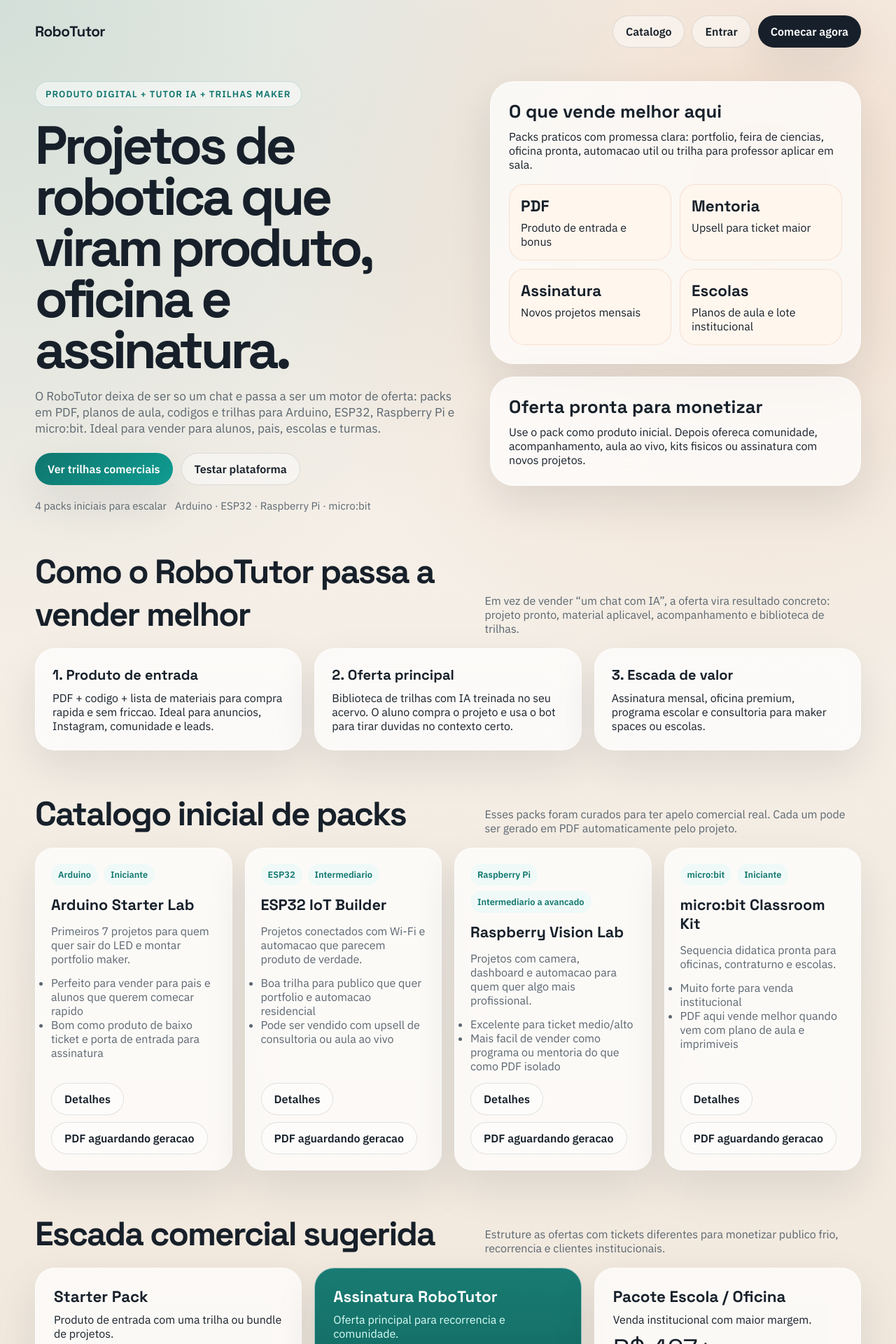
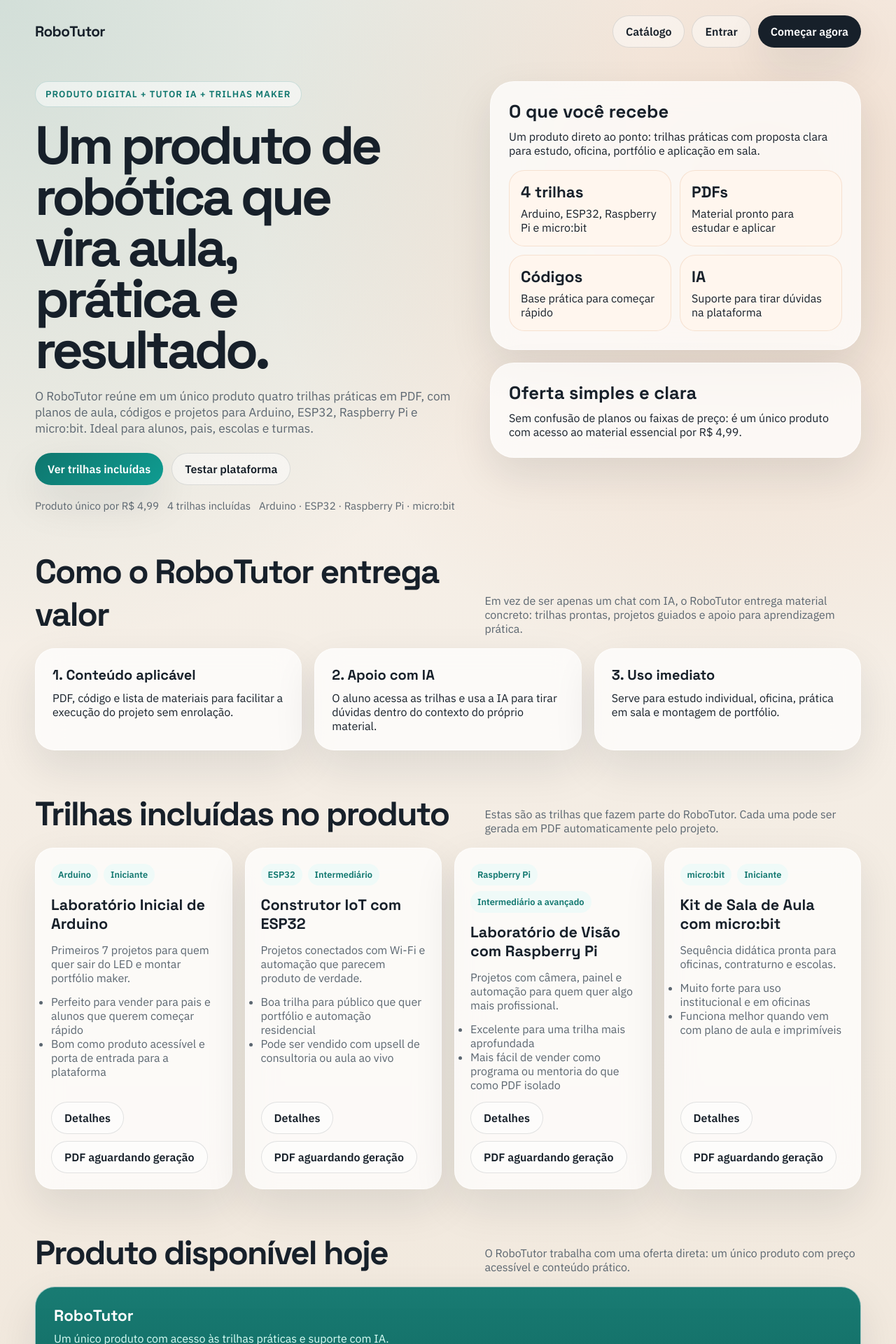
Before and after one commit to MiguelFAraujo/RoboTutor, a Django app: page / in a window 1280 px wide. Shown: the top 1920 px of the page at 70% size. Run offline with Django 5.2, Linux system fonts and the light colour scheme.

Commit message:
Adjust product pricing and pt-BR copy

```diff
--- a/core/templates/core/error.html
+++ b/core/templates/core/error.html
@@ -77,9 +77,8 @@
     <div class="error-container">
         <div class="error-icon">🤖💔</div>
         <h1>Ops! Algo deu errado</h1>
-        <p>{{ message|default:"Não conseguimos processar sua solicitação. Mas não se preocupe, o Robbie está trabalhando
-            para resolver!" }}</p>
-        <a href="/" class="btn">🏠 Voltar ao Início</a>
+        <p>{{ message|default:"Não conseguimos processar sua solicitação no momento. Tente novamente em instantes." }}</p>
+        <a href="/" class="btn">🏠 Voltar ao início</a>
         {% if error_code %}
         <div class="error-details">
             Código do erro: {{ error_code }}
--- a/core/templates/core/index.html
+++ b/core/templates/core/index.html
@@ -1,6 +1,6 @@
 {% extends 'base.html' %}
 
-{% block title %}RoboTutor - Aprenda Arduino{% endblock %}
+{% block title %}RoboTutor - Aprenda Robótica{% endblock %}
 
 {% block content %}
 <div class="app-container">
@@ -90,13 +90,13 @@
     <main class="chat-interface">
         <header class="chat-header">
             <button class="menu-toggle" onclick="toggleSidebar()">☰</button>
-            <h1>🤖 RoboTutor <span>AI</span></h1>
+            <h1>🤖 RoboTutor <span>IA</span></h1>
 
             <div>
                 {% if is_premium %}
                 <span class="premium-badge">PREMIUM 👑</span>
                 {% else %}
-                <a href="{% url 'subscribe' %}" class="upgrade-btn">⚡ Seja Premium</a>
+                <a href="{% url 'subscribe' %}" class="upgrade-btn">⚡ Assinar por R$ 4,99</a>
                 {% endif %}
             </div>
         </header>
--- a/core/templates/core/landing.html
+++ b/core/templates/core/landing.html
@@ -4,8 +4,8 @@
 <head>
     <meta charset="UTF-8">
     <meta name="viewport" content="width=device-width, initial-scale=1.0">
-    <meta name="description" content="Venda e aplique trilhas de robotica com IA, PDFs premium, planos de aula e projetos para Arduino, ESP32, Raspberry Pi e micro:bit.">
-    <title>RoboTutor - Trilhas de Robotica que Vendem</title>
+    <meta name="description" content="Venda e aplique trilhas de robótica com IA, PDFs premium, planos de aula e projetos para Arduino, ESP32, Raspberry Pi e micro:bit.">
+    <title>RoboTutor - Trilhas de Robótica que Vendem</title>
     <link rel="preconnect" href="https://fonts.googleapis.com">
     <link rel="preconnect" href="https://fonts.gstatic.com" crossorigin>
     <link href="https://fonts.googleapis.com/css2?family=Space+Grotesk:wght@400;500;700&family=IBM+Plex+Sans:wght@400;500;600&display=swap" rel="stylesheet">
@@ -93,73 +93,74 @@
         <nav class="nav">
             <a class="brand" href="/">RoboTutor</a>
             <div class="nav-actions">
-                <a class="btn btn-outline" href="{% url 'academy' %}">Catalogo</a>
+                <a class="btn btn-outline" href="{% url 'academy' %}">Catálogo</a>
                 {% if go_to_app %}
                 <a class="btn btn-outline" href="{% url 'chat' %}">Abrir app</a>
                 {% else %}
                 <a class="btn btn-outline" href="{% url 'login' %}">Entrar</a>
                 {% endif %}
-                <a class="btn btn-solid" href="{% url 'register' %}">Comecar agora</a>
+                <a class="btn btn-solid" href="{% url 'register' %}">Começar agora</a>
             </div>
         </nav>
 
         <section class="hero">
             <div class="hero-copy">
                 <div class="eyebrow">Produto digital + tutor IA + trilhas maker</div>
-                <h1>Projetos de robotica que viram produto, oficina e assinatura.</h1>
-                <p>O RoboTutor deixa de ser so um chat e passa a ser um motor de oferta: packs em PDF, planos de aula, codigos e trilhas para Arduino, ESP32, Raspberry Pi e micro:bit. Ideal para vender para alunos, pais, escolas e turmas.</p>
+                <h1>Um produto de robótica que vira aula, prática e resultado.</h1>
+                <p>O RoboTutor reúne em um único produto quatro trilhas práticas em PDF, com planos de aula, códigos e projetos para Arduino, ESP32, Raspberry Pi e micro:bit. Ideal para alunos, pais, escolas e turmas.</p>
                 <div class="hero-actions">
-                    <a class="btn btn-accent" href="{% url 'academy' %}">Ver trilhas comerciais</a>
+                    <a class="btn btn-accent" href="{% url 'academy' %}">Ver trilhas incluídas</a>
                     <a class="btn btn-outline" href="{% url 'register' %}">Testar plataforma</a>
                 </div>
                 <div class="proof">
-                    <span>{{ pack_count }} packs iniciais para escalar</span>
+                    <span>Produto único por R$ 4,99</span>
+                    <span>{{ pack_count }} trilhas incluídas</span>
                     <span>{{ platforms|join:" · " }}</span>
                 </div>
             </div>
             <div class="hero-stack">
                 <article class="hero-card">
-                    <h2>O que vende melhor aqui</h2>
-                    <p>Packs praticos com promessa clara: portfolio, feira de ciencias, oficina pronta, automacao util ou trilha para professor aplicar em sala.</p>
+                    <h2>O que você recebe</h2>
+                    <p>Um produto direto ao ponto: trilhas práticas com proposta clara para estudo, oficina, portfólio e aplicação em sala.</p>
                     <div class="mini-grid">
-                        <div class="mini-tile"><strong>PDF</strong><span>Produto de entrada e bonus</span></div>
-                        <div class="mini-tile"><strong>Mentoria</strong><span>Upsell para ticket maior</span></div>
-                        <div class="mini-tile"><strong>Assinatura</strong><span>Novos projetos mensais</span></div>
-                        <div class="mini-tile"><strong>Escolas</strong><span>Planos de aula e lote institucional</span></div>
+                        <div class="mini-tile"><strong>4 trilhas</strong><span>Arduino, ESP32, Raspberry Pi e micro:bit</span></div>
+                        <div class="mini-tile"><strong>PDFs</strong><span>Material pronto para estudar e aplicar</span></div>
+                        <div class="mini-tile"><strong>Códigos</strong><span>Base prática para começar rápido</span></div>
+                        <div class="mini-tile"><strong>IA</strong><span>Suporte para tirar dúvidas na plataforma</span></div>
                     </div>
                 </article>
                 <article class="hero-card">
-                    <h2>Oferta pronta para monetizar</h2>
-                    <p>Use o pack como produto inicial. Depois ofereca comunidade, acompanhamento, aula ao vivo, kits fisicos ou assinatura com novos projetos.</p>
+                    <h2>Oferta simples e clara</h2>
+                    <p>Sem confusão de planos ou faixas de preço: é um único produto com acesso ao material essencial por R$ 4,99.</p>
                 </article>
             </div>
         </section>
 
         <section class="section">
             <div class="section-head">
-                <h2>Como o RoboTutor passa a vender melhor</h2>
-                <p>Em vez de vender “um chat com IA”, a oferta vira resultado concreto: projeto pronto, material aplicavel, acompanhamento e biblioteca de trilhas.</p>
+                <h2>Como o RoboTutor entrega valor</h2>
+                <p>Em vez de ser apenas um chat com IA, o RoboTutor entrega material concreto: trilhas prontas, projetos guiados e apoio para aprendizagem prática.</p>
             </div>
             <div class="three-grid">
                 <article class="section-card">
-                    <h3>1. Produto de entrada</h3>
-                    <p>PDF + codigo + lista de materiais para compra rapida e sem friccao. Ideal para anuncios, Instagram, comunidade e leads.</p>
+                    <h3>1. Conteúdo aplicável</h3>
+                    <p>PDF, código e lista de materiais para facilitar a execução do projeto sem enrolação.</p>
                 </article>
                 <article class="section-card">
-                    <h3>2. Oferta principal</h3>
-                    <p>Biblioteca de trilhas com IA treinada no seu acervo. O aluno compra o projeto e usa o bot para tirar duvidas no contexto certo.</p>
+                    <h3>2. Apoio com IA</h3>
+                    <p>O aluno acessa as trilhas e usa a IA para tirar dúvidas dentro do contexto do próprio material.</p>
                 </article>
                 <article class="section-card">
-                    <h3>3. Escada de valor</h3>
-                    <p>Assinatura mensal, oficina premium, programa escolar e consultoria para maker spaces ou escolas.</p>
+                    <h3>3. Uso imediato</h3>
+                    <p>Serve para estudo individual, oficina, prática em sala e montagem de portfólio.</p>
                 </article>
             </div>
         </section>
 
         <section class="section">
             <div class="section-head">
-                <h2>Catalogo inicial de packs</h2>
-                <p>Esses packs foram curados para ter apelo comercial real. Cada um pode ser gerado em PDF automaticamente pelo projeto.</p>
+                <h2>Trilhas incluídas no produto</h2>
+                <p>Estas são as trilhas que fazem parte do RoboTutor. Cada uma pode ser gerada em PDF automaticamente pelo projeto.</p>
             </div>
             <div class="catalog-grid">
                 {% for pack in catalog %}
@@ -180,7 +181,7 @@
                         {% if pack.pdf_exists %}
                         <a class="btn btn-accent" href="{% url 'academy_pdf_download' pack.slug %}">Baixar PDF</a>
                         {% else %}
-                        <span class="btn btn-outline">PDF aguardando geracao</span>
+                        <span class="btn btn-outline">PDF aguardando geração</span>
                         {% endif %}
                     </div>
                 </article>
@@ -190,56 +191,34 @@
 
         <section class="section">
             <div class="section-head">
-                <h2>Escada comercial sugerida</h2>
-                <p>Estruture as ofertas com tickets diferentes para monetizar publico frio, recorrencia e clientes institucionais.</p>
+                <h2>Produto disponível hoje</h2>
+                <p>O RoboTutor trabalha com uma oferta direta: um único produto com preço acessível e conteúdo prático.</p>
             </div>
-            <div class="offer-grid">
-                <article class="offer-card">
-                    <h3>Starter Pack</h3>
-                    <p>Produto de entrada com uma trilha ou bundle de projetos.</p>
-                    <div class="offer-price">R$ 29-97<small>ticket de entrada</small></div>
-                    <ul>
-                        <li>PDF premium</li>
-                        <li>Codigo base</li>
-                        <li>Lista de materiais</li>
-                    </ul>
-                </article>
-                <article class="offer-card featured">
-                    <h3>Assinatura RoboTutor</h3>
-                    <p>Oferta principal para recorrencia e comunidade.</p>
-                    <div class="offer-price">R$ 39-149<small>mensalidade</small></div>
-                    <ul>
-                        <li>Novos projetos todo mes</li>
-                        <li>IA para suporte</li>
-                        <li>Biblioteca completa</li>
-                        <li>Oficina ou live mensal</li>
-                    </ul>
-                </article>
-                <article class="offer-card">
-                    <h3>Pacote Escola / Oficina</h3>
-                    <p>Venda institucional com maior margem.</p>
-                    <div class="offer-price">R$ 497+<small>por turma, oficina ou licenca</small></div>
-                    <ul>
-                        <li>Planos de aula</li>
-                        <li>Materiais imprimiveis</li>
-                        <li>Versao para professor</li>
-                    </ul>
-                </article>
-            </div>
+            <article class="offer-card featured">
+                <h3>RoboTutor</h3>
+                <p>Um único produto com acesso às trilhas práticas e suporte com IA.</p>
+                <div class="offer-price">R$ 4,99<small>valor atual do produto</small></div>
+                <ul>
+                    <li>4 trilhas práticas incluídas</li>
+                    <li>PDFs e códigos-base</li>
+                    <li>Lista de materiais por projeto</li>
+                    <li>Suporte com IA dentro da plataforma</li>
+                </ul>
+            </article>
         </section>
 
         <section class="section">
             <div class="section-head">
-                <h2>Automacao dos PDFs</h2>
-                <p>O projeto agora inclui um gerador em lote. Voce pode ampliar o catalogo em codigo e exportar os packs automaticamente.</p>
+                <h2>Automação dos PDFs</h2>
+                <p>O projeto inclui um gerador em lote. Você pode ampliar o catálogo em código e exportar as trilhas automaticamente.</p>
             </div>
             <div class="automation">
                 <article class="section-card">
                     <h3>Fluxo ideal</h3>
-                    <p>1. Curar ou editar os packs em <code>core/catalog.py</code>.</p>
-                    <p>2. Rodar o comando de geracao para criar todos os PDFs.</p>
+                    <p>1. Curar ou editar as trilhas em <code>core/catalog.py</code>.</p>
+                    <p>2. Rodar o comando de geração para criar todos os PDFs.</p>
                     <p>3. Publicar os arquivos e usar a landing para vender as trilhas.</p>
-                    <p>4. Alimentar a IA com o mesmo catalogo para orientar respostas e upsells.</p>
+                    <p>4. Alimentar a IA com o mesmo catálogo para orientar respostas e ofertas complementares.</p>
                 </article>
                 <article class="section-card">
                     <h3>Comando</h3>
@@ -251,7 +230,7 @@ python manage.py generate_product_pdfs --slug esp32-iot-builder</pre>
         </section>
 
         <footer class="footer">
-            <p>RoboTutor foi reposicionado para vender conhecimento aplicavel em robotica, e nao apenas conversa de IA.</p>
+            <p>RoboTutor foi reposicionado para vender conhecimento aplicável em robótica, e não apenas conversa com IA.</p>
         </footer>
     </div>
 </body>
--- a/core/views.py
+++ b/core/views.py
@@ -34,7 +34,7 @@ def parse_json_body(request):
     try:
         return json.loads(request.body or "{}"), None
     except json.JSONDecodeError:
-        return None, JsonResponse({"error": "Invalid JSON payload"}, status=400)
+        return None, JsonResponse({"error": "JSON inválido"}, status=400)
 
 
 # ============================================================
@@ -71,7 +71,7 @@ def academy_catalog(request):
 def academy_pack_detail(request, slug):
     pack = get_catalog_pack(slug)
     if not pack:
-        return render(request, "core/error.html", {"message": "Pack nao encontrado.", "error_code": "PACK_NOT_FOUND"}, status=404)
+        return render(request, "core/error.html", {"message": "Trilha não encontrada.", "error_code": "PACK_NOT_FOUND"}, status=404)
     return render(request, "core/academy_detail.html", {"pack": pack})
 
 
@@ -79,7 +79,7 @@ def academy_pack_detail(request, slug):
 def academy_pdf_download(request, slug):
     pack = get_pack_by_slug(slug)
     if not pack:
-        return render(request, "core/error.html", {"message": "Pack nao encontrado.", "error_code": "PACK_NOT_FOUND"}, status=404)
+        return render(request, "core/error.html", {"message": "Trilha não encontrada.", "error_code": "PACK_NOT_FOUND"}, status=404)
 
     pdf_path = get_pack_pdf_path(slug)
     if not pdf_path.exists():
@@ -87,7 +87,7 @@ def academy_pdf_download(request, slug):
             request,
             "core/error.html",
             {
-                "message": "O PDF deste pack ainda nao foi gerado. Execute o comando de geracao primeiro.",
+                "message": "O PDF desta trilha ainda não foi gerado. Execute o comando de geração primeiro.",
                 "error_code": "PDF_NOT_GENERATED",
             },
             status=404,
@@ -155,7 +155,7 @@ def chat_api(request):
         conversation_id = data.get('conversation_id')
 
         if not user_message:
-            return JsonResponse({'error': 'Empty message'}, status=400)
+            return JsonResponse({'error': 'Mensagem vazia'}, status=400)
 
         allowed, limit, remaining = check_message_limit(request.user)
         if not allowed:
@@ -212,7 +212,7 @@ def chat_api(request):
         )
 
     except Exception as e:
-        return JsonResponse({'error': 'Internal server error'}, status=500)
+        return JsonResponse({'error': 'Erro interno do servidor'}, status=500)
 
 
 @require_GET
@@ -228,7 +228,7 @@ def get_conversation_history(request, conversation_id):
         ).values('role', 'content')
         return JsonResponse({'messages': list(messages)})
     except Conversation.DoesNotExist:
-        return JsonResponse({'error': 'Conversation not found'}, status=404)
+        return JsonResponse({'error': 'Conversa não encontrada'}, status=404)
 
 
 # ============================================================
@@ -284,7 +284,7 @@ def delete_conversation(request, conversation_id):
         conversation.delete()
         return JsonResponse({'success': True})
     except Conversation.DoesNotExist:
-        return JsonResponse({'error': 'Conversation not found'}, status=404)
+        return JsonResponse({'error': 'Conversa não encontrada'}, status=404)
 
 
 # ============================================================
@@ -348,7 +348,7 @@ def update_project_status(request, project_id):
     status = data.get('status')
 
     if status not in ['in_progress', 'completed', 'paused']:
-        return JsonResponse({'error': 'Invalid status'}, status=400)
+        return JsonResponse({'error': 'Status inválido'}, status=400)
 
     try:
         project = Project.objects.get(
@@ -359,7 +359,7 @@ def update_project_status(request, project_id):
         project.save()
         return JsonResponse({'success': True})
     except Project.DoesNotExist:
-        return JsonResponse({'error': 'Project not found'}, status=404)
+        return JsonResponse({'error': 'Projeto não encontrado'}, status=404)
 
 
 @require_http_methods(["DELETE"])
@@ -373,4 +373,4 @@ def delete_project(request, project_id):
         project.delete()
         return JsonResponse({'success': True})
     except Project.DoesNotExist:
-        return JsonResponse({'error': 'Project not found'}, status=404)
+        return JsonResponse({'error': 'Projeto não encontrado'}, status=404)
```
Also changed, not shown: GUIA_STRIPE.md (+1 -1 lines), core/catalog.py (+96 -96 lines), core/templates/core/academy.html (+8 -8 lines), core/templates/core/academy_detail.html (+7 -7 lines), templates/socialaccount/authentication_error.html (+5 -7 lines), templates/socialaccount/signup.html (+4 -7 lines).
